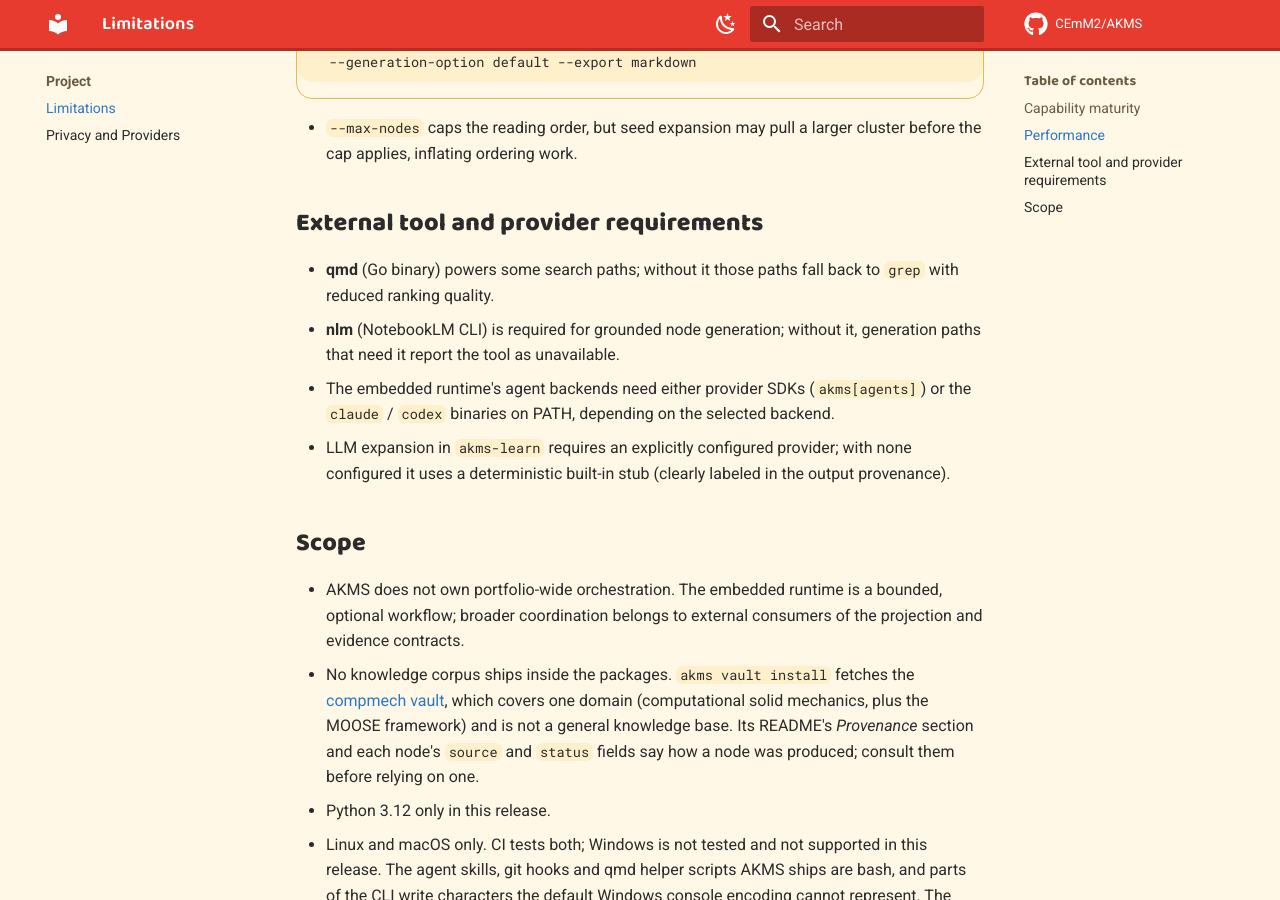
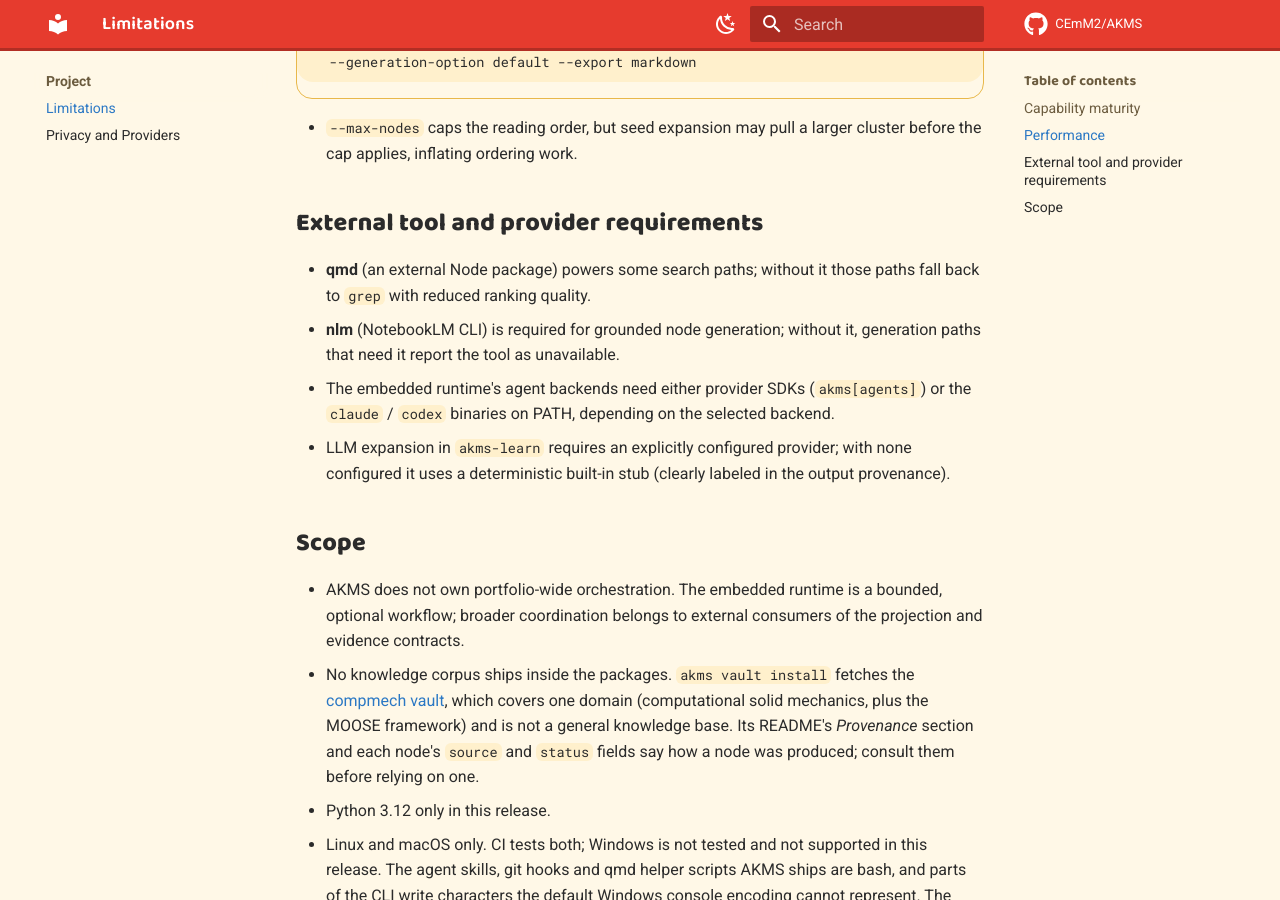
Before and after one commit to CEmM2/AKMS, an MkDocs documentation site: the page built from docs/limitations.md, in a window 1280 px wide and 900 px high, scrolled down 1463 px. Built offline with MkDocs 1.6.1 and Material for MkDocs 9.7.7, drawn with Linux system fonts in a browser that asks for light colours; comment, search, counter and statistics services are not loaded.

Commit message:
docs: qmd is a Node package, not a Go binary
The notices, limitations page, README and the pyproject comment called qmd a Go
binary and gave Go and Homebrew install commands. tobi/qmd is a TypeScript
project installed with npm.

```diff
--- a/docs/limitations.md
+++ b/docs/limitations.md
@@ -45,7 +45,7 @@ external tool; it says nothing about how well-tested the surface is.
 
 ## External tool and provider requirements
 
-- **qmd** (Go binary) powers some search paths; without it those paths fall
+- **qmd** (an external Node package) powers some search paths; without it those paths fall
   back to `grep` with reduced ranking quality.
 - **nlm** (NotebookLM CLI) is required for grounded node generation; without
   it, generation paths that need it report the tool as unavailable.
```
Also changed, not shown: CHANGELOG.md (+2 -0 lines), THIRD_PARTY_NOTICES.md (+1 -1 lines), packages/akms/README.md (+1 -1 lines), 1 other file.
